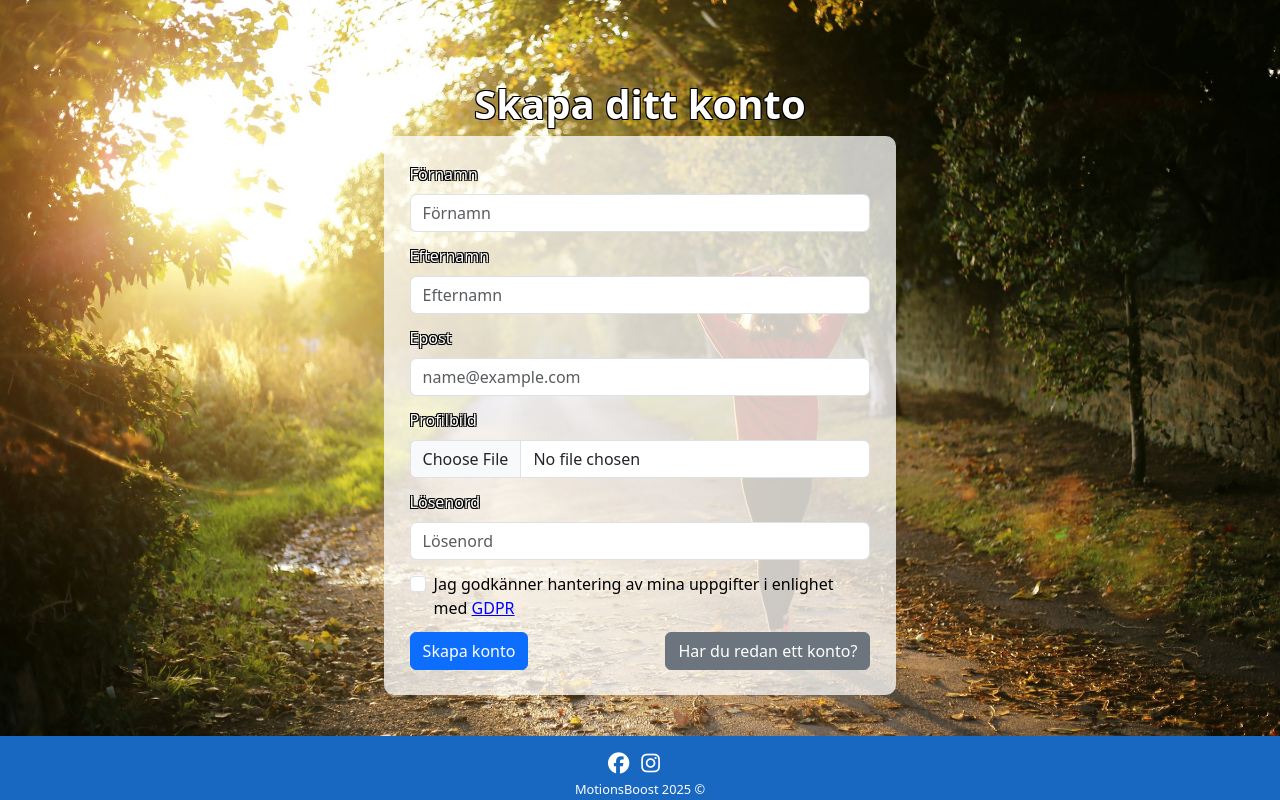
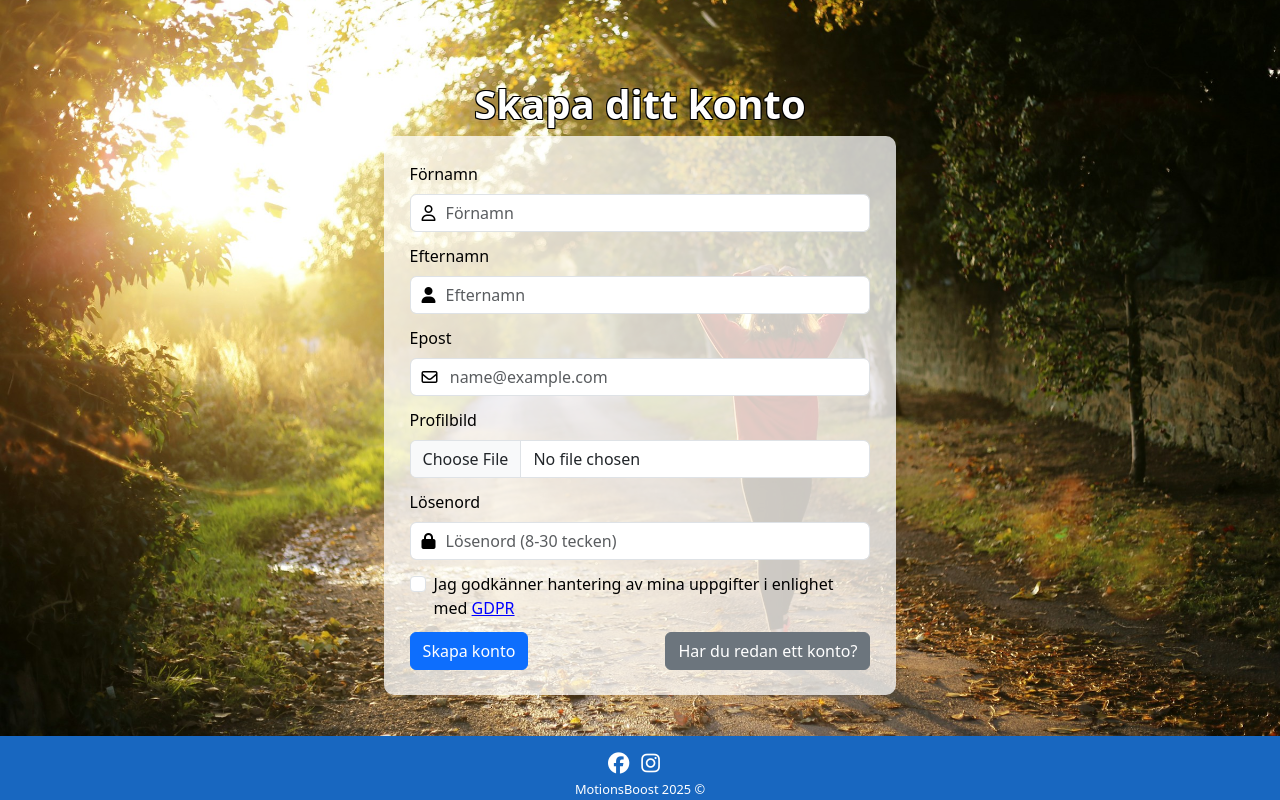
Before and after one commit to osundstrom/MotionsBoost-frontend, a Vue app: page /register in a window 1280 px wide. Built offline with nearby package versions, Linux system fonts and the light colour scheme.

Commit message:
uppdaterat formulär för registrering och inloggning med ikoner

```diff
--- a/src/components/loginForm.vue
+++ b/src/components/loginForm.vue
@@ -76,11 +76,18 @@ export default {
       <!-- Formulär inloggning -->
       <div class="mb-3">
         <label for="InputEmail" class="form-label">Epost</label>
-        <input type="email" class="form-control" id="InputEmail" placeholder="Example@example.com">
+        <div class="inputIconDiv">
+          <i class="fa-regular fa-envelope iconForm"></i>
+        <input type="email" class="form-control" id="InputEmail"
+        placeholder="Example@example.com">
+        </div>
       </div>
       <div class="mb-3">
         <label for="InputPassword" class="form-label">Lösenord</label>
+        <div class="inputIconDiv">
+          <i class="fa-solid fa-lock iconForm"></i>
         <input type="password" class="form-control" id="InputPassword" placeholder="Lösenord">
+        </div>
       </div>
 
       <div class="d-flex justify-content-between">
@@ -132,13 +139,17 @@ form {
 
 
 #fullform {
-  color: white;
-  text-shadow: -1px -1px 0 #000, 1px -1px 0 #000, -1px 1px 0 #000, 1px 1px 0 #000;
-
+  color: rgb(0, 0, 0);
+  /*text-shadow: -1px -1px 0 #000, 1px -1px 0 #000, -1px 1px 0 #000, 1px 1px 0 #000;
+  */
 }
 
 button:hover {
   text-decoration: underline;
+}
+
+button {
+  color: white;
 }
 
 
@@ -150,4 +161,27 @@ button:hover {
   text-shadow: -1px -1px 0 #ff0000, 1px -1px 0 #ff0000, -1px 1px 0 #ff0000, 1px 1px 0 #ff0000;
   font-size: larger;
 }
+
+
+.inputIconDiv {
+  position: relative;
+}
+
+.iconForm {
+  position: absolute;
+  left: 12px;
+  top: 50%;
+  transform: translateY(-50%);
+  pointer-events: none;
+  z-index: 3;
+}
+
+
+#InputEmail.form-control {
+  padding-left: 35px;
+}
+
+#InputPassword.form-control {
+  padding-left: 35px;
+}
 </style>
--- a/src/components/registerForm.vue
+++ b/src/components/registerForm.vue
@@ -76,22 +76,29 @@ export default {
 
       <div class="mb-3">
         <label for="inputFirstName" class="form-label">Förnamn</label>
+        <div class="inputIconDiv">
+        <i class="fa-regular fa-user iconForm"></i>
         <input type="firstname" class="form-control" id="InputFirstName" aria-describedby="firstnameHelp"
           placeholder="Förnamn">
-
+          </div>
       </div>
 
       <div class="mb-3">
         <label for="inputLastName" class="form-label">Efternamn</label>
+        <div class="inputIconDiv">
+        <i class="fa-solid fa-user iconForm"></i>
         <input type="lastname" class="form-control" id="InputLastName" aria-describedby="lastnameHelp"
           placeholder="Efternamn">
-
+          </div>
       </div>
 
       <div class="mb-3">
         <label for="InputEmail" class="form-label">Epost</label>
+        <div class="inputIconDiv">
+        <i class="fa-regular fa-envelope iconForm"></i>
         <input type="email" class="form-control" id="InputEmail" aria-describedby="emailHelp"
-          placeholder="name@example.com">
+          placeholder=" name@example.com">
+          </div>
       </div>
 
       <div class="mb-3">
@@ -102,7 +109,11 @@ export default {
 
       <div class="mb-3">
         <label for="InputPassword" class="form-label">Lösenord</label>
-        <input type="password" class="form-control" id="InputPassword" placeholder="Lösenord">
+        <div class="inputIconDiv">
+          <i class="fa-solid fa-lock iconForm"></i>
+        <input type="password" class="form-control" id="InputPassword"
+        placeholder="Lösenord (8-30 tecken)">
+        </div>
       </div>
 
       <div class="mb-3 form-check">
@@ -164,13 +175,17 @@ form {
 
 
 #fullform {
-  color: white;
-  text-shadow: -1px -1px 0 #000, 1px -1px 0 #000, -1px 1px 0 #000, 1px 1px 0 #000;
-
+  color: rgb(0, 0, 0);
+  /*text-shadow: -1px -1px 0 #000, 1px -1px 0 #000, -1px 1px 0 #000, 1px 1px 0 #000;
+  */
 }
 
 button:hover {
   text-decoration: underline;
+}
+
+button{
+  color: white;
 }
 
 
@@ -184,4 +199,37 @@ button:hover {
   font-weight: bolder;
 
 }
+
+/* ------------stil ikoner----------*/
+.inputIconDiv {
+  position: relative;
+}
+
+.iconForm {
+  position: absolute;
+  left: 12px;
+  top: 50%;
+  transform: translateY(-50%);
+  pointer-events: none;
+  z-index: 3;
+}
+
+
+#InputEmail.form-control {
+  padding-left: 35px;
+}
+
+#InputPassword.form-control {
+  padding-left: 35px;
+}
+
+#InputFirstName.form-control {
+  padding-left: 35px;
+}
+
+#InputLastName.form-control {
+  padding-left: 35px;
+}
+
+
 </style>
```
